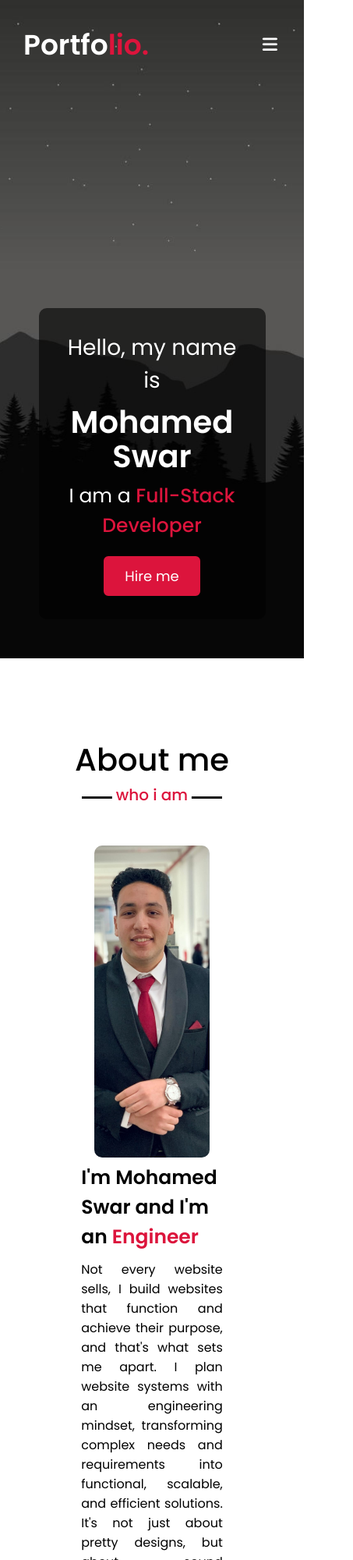
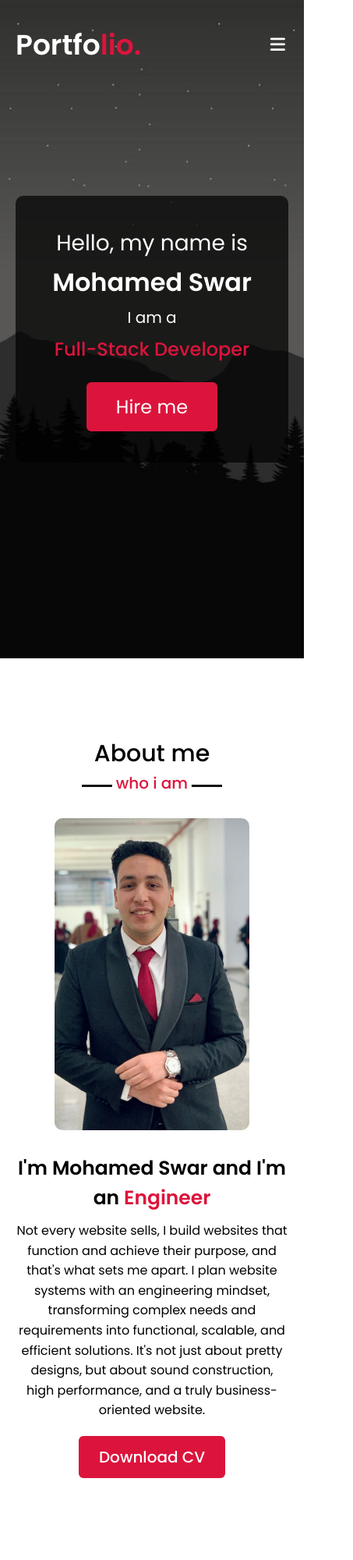
Before and after one commit to MohamedSwar/writer-portfolio-demo, a plain HTML site: page index.html in a window 390 px wide. Shown: the top 2000 px of the page at 78% size, 453 px wide, since content can reach past the window. Drawn offline with nearby package versions, Linux system fonts and the light colour scheme.

Commit message:
Update style.css
Fix mobile responsiveness

```diff
--- a/style.css
+++ b/style.css
@@ -543,122 +543,117 @@ html
 
 
 
+/* --- 1. إصلاح عام لمنع خروج الصور عن إطار الشاشة --- */
 * {
     box-sizing: border-box;
 }
-
-
 img {
     max-width: 100%;
     height: auto;
 }
 
-
+/* --- 2. الميديا كويري الشاملة (النسخة النهائية المقفلة) --- */
 @media screen and (max-width: 900px) {
+    /* --- ضبط الحاوية الرئيسية --- */
     .max-width {
-        padding: 0 30px !important;
-    }
-    .menu-btn {
-        display: block;
-        z-index: 99;
-    }
-    .menu-btn i.active:before {
-        content: "\f00d";
-    }
-    .navbar .menu {
-        position: fixed;
-        height: 100vh;
-        width: 100%;
-        left: -100%;
-        top: 0;
-        background: #111;
-        text-align: center;
-        padding-top: 80px;
-        transition: left 0.3s ease;
-    }
-    .navbar .menu.active {
-        left: 0;
-    }
-    .navbar .menu li {
-        display: block;
-    }
-    .navbar .menu li a {
-        display: inline-block;
-        margin: 15px 0;
-        font-size: 22px;
+        padding: 0 20px !important;
+        width: 100% !important;
     }
 
+    /* --- القائمة الجانبية (Navbar) --- */
+    .menu-btn { display: block; z-index: 99; }
+    .menu-btn i.active:before { content: "\f00d"; }
+    .navbar .menu {
+        position: fixed; height: 100vh; width: 100%;
+        left: -100%; top: 0; background: #111;
+        text-align: center; padding-top: 80px; transition: 0.3s;
+    }
+    .navbar .menu.active { left: 0; }
+    .navbar .menu li { display: block; }
+    .navbar .menu li a { display: inline-block; margin: 20px 0; font-size: 25px; }
 
+    /* === 1. إصلاح قسم البداية (Home) === */
     .home {
-        display: flex;
         flex-direction: column !important;
-        align-items: center;
-        justify-content: flex-end;
+        justify-content: center !important;
+        background-attachment: scroll !important;
+    }
+    .home img { display: none !important; } /* إخفاء صورتك نهائياً من الموبايل */
+    .home .max-width { margin: 0 auto !important; }
+    .home .home-content {
+        background-color: rgba(0,0,0,0.7); /* خلفية سوداء شفافة للنص */
+        padding: 40px 20px !important;
+        border-radius: 10px;
+        width: 100% !important;
         text-align: center;
-        background-attachment: scroll !important;
-        height: 100vh;
+    }
+    .home .home-content .text-2 {
+        font-size: 32px !important; /* تصغير اسمك */
+        margin: 10px 0 !important;
+        line-height: 1.2;
+    }
+    .home .home-content .text-3 { font-size: 20px !important; }
+    /* إجبار كلمة Full-Stack Developer تنزل في سطر لوحدها بشكل شيك */
+    .home .home-content .text-3 span {
+        display: block;
+        margin-top: 8px;
+        color: crimson;
+        font-size: 24px !important;
     }
 
-
-    .home img {
-        display: none !important;
+    /* === 2. إصلاح مشكلة النص المزنوق (Snake Text) في كل الأقسام === */
+    .about .about-content,
+    .skills .skills-content,
+    .contact .contact-content,
+    .services .services-content {
+        display: flex !important;
+        flex-direction: column !important;
     }
 
-
-    .home .max-width {
-        margin: 0 auto;
-        width: 90%;
-        margin-bottom: 50px;
-    }
-    .home .home-content {
-        background-color: rgba(0,0,0,0.6);
-        padding: 30px;
-        border-radius: 10px;
-        width: 100%;
-        margin: 0;
-    }
-    .home .home-content .text-2 {
-        font-size: 40px !important;
-        margin: 10px 0 !important;
-        line-height: 1.1;
-    }
-    .home .home-content .text-3 {
-        font-size: 25px;
-    }
-    .home .home-content a {
-        font-size: 18px;
-        padding: 10px 25px;
-        margin-top: 15px;
+    /* إجبار كل الأعمدة على أخذ الشاشة كاملة 100% بالقوة */
+    .about .about-content .column,
+    .about .about-content .left,
+    .about .about-content .right,
+    .skills .skills-content .column,
+    .skills .skills-content .left,
+    .skills .skills-content .right,
+    .contact .contact-content .column,
+    .contact .contact-content .left,
+    .contact .contact-content .right {
+        width: 100% !important;
+        max-width: 100% !important;
+        flex: 100% !important;
+        text-align: center !important; /* توسيط إجباري */
+        margin-bottom: 30px !important;
     }
 
+    /* توسيط صورتك في قسم About */
+    .about .about-content .left img {
+        width: 250px !important;
+        margin: 0 auto !important;
+        display: block !important;
+    }
 
-    .about .about-content,
-    .skills .skills-content,
-    .contact .contact-content {
-        flex-direction: column !important;
-    .about .about-content .column,
-    .skills .skills-content .column,
-    .contact .contact-content .column {
-        width: 100% !important;
-        margin-bottom: 30px;
-        text-align: center !important;
+    /* === 3. إصلاح تداخل الكروت في قسم الخدمات (Services) === */
+    .services .services-content .card {
+        width: 100% !important; /* الكارت ياخد عرض الشاشة */
+        margin-bottom: 20px !important;
+        height: auto !important; /* السماح للكارت بالتمدد بالطول */
+        padding: 30px 20px !important;
     }
-    .about .about-content .right,
-    .skills .skills-content .left {
-        text-align: center !important;
+
+    /* === 4. إصلاح قسم التواصل وتوسيط النصوص === */
+    .contact .contact-content .row {
+        justify-content: center !important; /* توسيط أيقونات الاتصال */
     }
-    .about .about-content .right .text,
-    .skills .skills-content .left .text {
-        font-size: 20px;
+    .skills .skills-content .left p,
+    .contact .contact-content .left p,
+    .about .about-content .right p {
+        text-align: center !important; /* توسيط البراجرافات */
+        font-size: 16px !important;
+        line-height: 1.6;
     }
-    .about .about-content .right a {
-        font-size: 18px;
-        padding: 10px 20px;
-    }
-    .about .about-content .left img {
-        width: 100% !important;
-        max-width: 300px;
-        height: auto;
-    }
+
+    /* تصغير العناوين الرئيسية لتناسب الموبايل */
+    .section .title { font-size: 30px !important; margin-bottom: 40px !important; }
 }
-}
```
